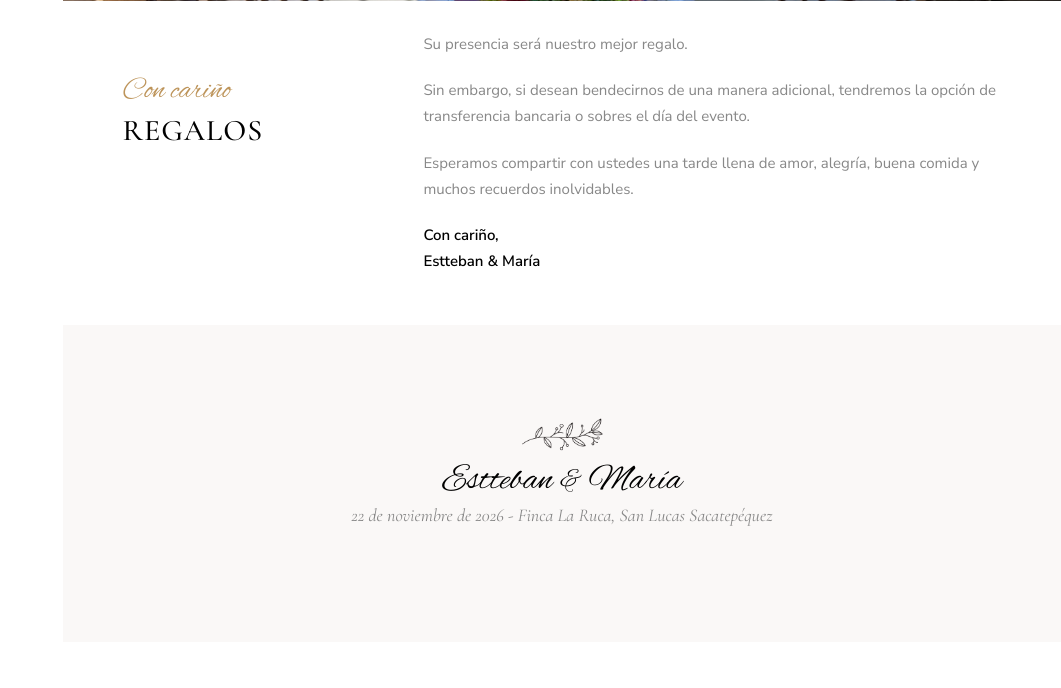
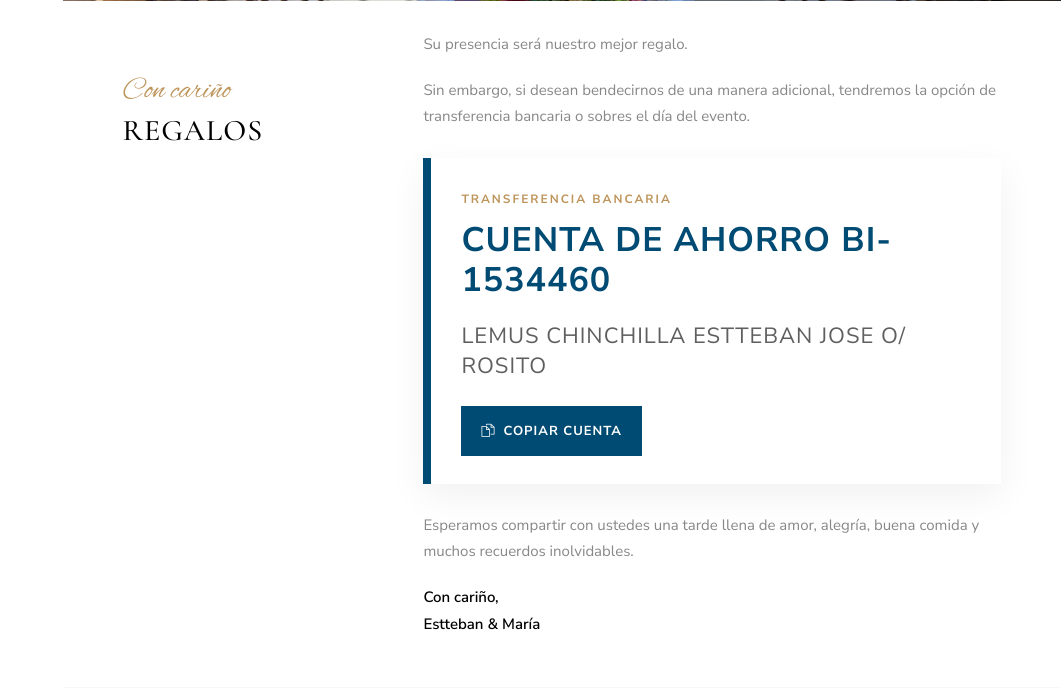
Before and after one commit to Bucaro-19/bodaesttebanymaria.com, a PHP site: page / in a window 1280 px wide. Shown: the part 4430-5118 px from the top of the page, without its empty margins (219-1280 px from the left). Before the commit the page ends 4956 px from the top, so only its background shows below. Run offline with PHP 8.4, Linux system fonts and the light colour scheme.

Commit message:
Add Waze map and bank transfer card

```diff
--- a/css/style.css
+++ b/css/style.css
@@ -1800,6 +1800,26 @@ body.offcanvason .oliven-nav-toggle {
 .whenwhere .item .content .tag a:hover {
     color: #BD945A;
 }
+.waze-map {
+    background: #fff;
+    padding: 10px;
+    box-shadow: 0 10px 35px rgba(0, 0, 0, 0.06);
+    overflow: hidden;
+}
+.waze-map iframe {
+    display: block;
+    width: 100%;
+    height: 430px;
+    border: 0;
+}
+@media screen and (max-width: 768px) {
+    .waze-map {
+        padding: 6px;
+    }
+    .waze-map iframe {
+        height: 330px;
+    }
+}
 .whenwhere .item .content h5 {
     font-size: 21px;
     margin-top: 10px;
@@ -1894,6 +1914,77 @@ body.offcanvason .oliven-nav-toggle {
 .gift img:hover {
     -webkit-filter: none;
     filter: none;
+}
+.bank-transfer-card {
+    background: #fff;
+    border-left: 8px solid #004b73;
+    padding: 28px 30px;
+    margin: 28px 0;
+    box-shadow: 0 12px 35px rgba(0, 0, 0, 0.06);
+}
+.bank-transfer-copy {
+    font-family: 'Nunito Sans', sans-serif;
+    font-size: 12px;
+    letter-spacing: 2px;
+    text-transform: uppercase;
+    color: #BD945A;
+    font-weight: 700;
+    margin-bottom: 8px;
+}
+.bank-transfer-title {
+    font-family: 'Nunito Sans', sans-serif;
+    color: #004b73;
+    font-size: 34px;
+    line-height: 1.18;
+    font-weight: 800;
+    letter-spacing: 1px;
+    text-transform: uppercase;
+}
+.bank-transfer-name {
+    font-family: 'Nunito Sans', sans-serif;
+    color: #5f5f5f;
+    font-size: 22px;
+    line-height: 1.35;
+    letter-spacing: 1px;
+    text-transform: uppercase;
+    margin-top: 22px;
+}
+.bank-copy-button {
+    display: inline-flex;
+    align-items: center;
+    gap: 8px;
+    background: #004b73;
+    color: #fff;
+    border: 0;
+    padding: 12px 20px;
+    margin-top: 24px;
+    font-family: 'Nunito Sans', sans-serif;
+    font-size: 13px;
+    font-weight: 700;
+    letter-spacing: 1px;
+    text-transform: uppercase;
+    cursor: pointer;
+    transition: all .25s ease;
+}
+.bank-copy-button:hover {
+    background: #BD945A;
+    color: #fff;
+}
+@media screen and (max-width: 768px) {
+    .bank-transfer-card {
+        border-left-width: 6px;
+        padding: 24px 20px;
+    }
+    .bank-transfer-title {
+        font-size: 24px;
+    }
+    .bank-transfer-name {
+        font-size: 16px;
+    }
+    .bank-copy-button {
+        width: 100%;
+        justify-content: center;
+    }
 }
 
 
--- a/index.php
+++ b/index.php
@@ -315,6 +315,13 @@ if ($_SERVER['REQUEST_METHOD'] === 'POST' && ($_POST['action'] ?? '') === 'confi
                             </div>
                         </div>
                     </div>
+                    <div class="row mt-5">
+                        <div class="col-md-12">
+                            <div class="waze-map">
+                                <iframe src="https://embed.waze.com/iframe?zoom=16&lat=14.598513&lon=-90.657937&ct=livemap" width="600" height="450" allowfullscreen loading="lazy"></iframe>
+                            </div>
+                        </div>
+                    </div>
                 </div>
             </div>
             <!-- See you -->
@@ -566,6 +573,15 @@ if ($_SERVER['REQUEST_METHOD'] === 'POST' && ($_POST['action'] ?? '') === 'confi
                         <div class="col-md-8">
                             <p>Su presencia será nuestro mejor regalo.</p>
                             <p>Sin embargo, si desean bendecirnos de una manera adicional, tendremos la opción de transferencia bancaria o sobres el día del evento.</p>
+                            <div class="bank-transfer-card">
+                                <div class="bank-transfer-copy">Transferencia bancaria</div>
+                                <div class="bank-transfer-title">Cuenta de ahorro BI-1534460</div>
+                                <div class="bank-transfer-name">Lemus Chinchilla Estteban Jose O/ Rosito</div>
+                                <button type="button" class="bank-copy-button" onclick="copyBankAccount('BI-1534460')">
+                                    <i class="ti-files"></i>
+                                    Copiar cuenta
+                                </button>
+                            </div>
                             <p>Esperamos compartir con ustedes una tarde llena de amor, alegría, buena comida y muchos recuerdos inolvidables.</p>
                             <p><strong>Con cariño,<br>Estteban & María</strong></p>
                         </div>
@@ -597,6 +613,26 @@ if ($_SERVER['REQUEST_METHOD'] === 'POST' && ($_POST['action'] ?? '') === 'confi
         <script src="js/jquery.magnific-popup.min.js"></script>
         <script src="js/owl.carousel.min.js"></script>
         <script src="js/main.js"></script>
+        <script>
+            function copyBankAccount(account) {
+                var successMessage = 'Cuenta copiada: ' + account;
+
+                if (navigator.clipboard && window.isSecureContext) {
+                    navigator.clipboard.writeText(account).then(function () {
+                        alert(successMessage);
+                    });
+                    return;
+                }
+
+                var input = document.createElement('input');
+                input.value = account;
+                document.body.appendChild(input);
+                input.select();
+                document.execCommand('copy');
+                document.body.removeChild(input);
+                alert(successMessage);
+            }
+        </script>
     </div>
 </body>
 </html>
```
